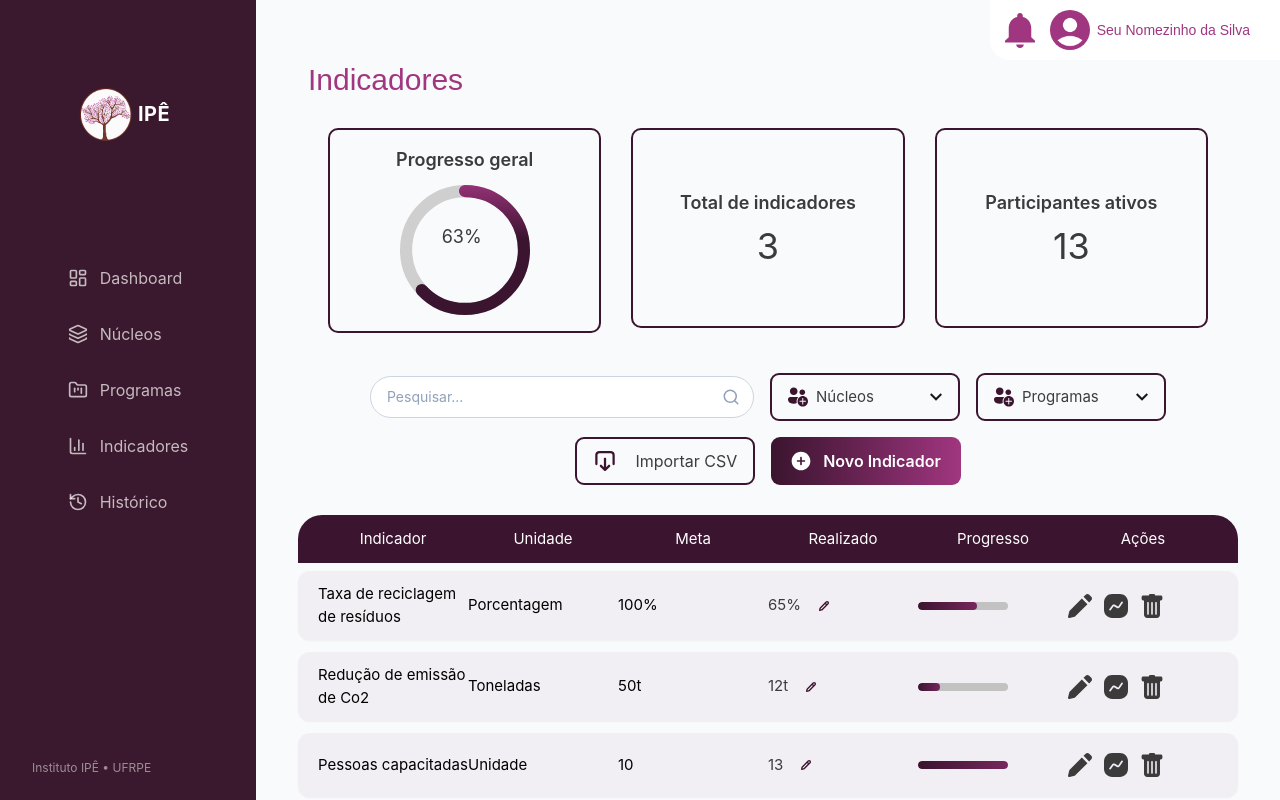
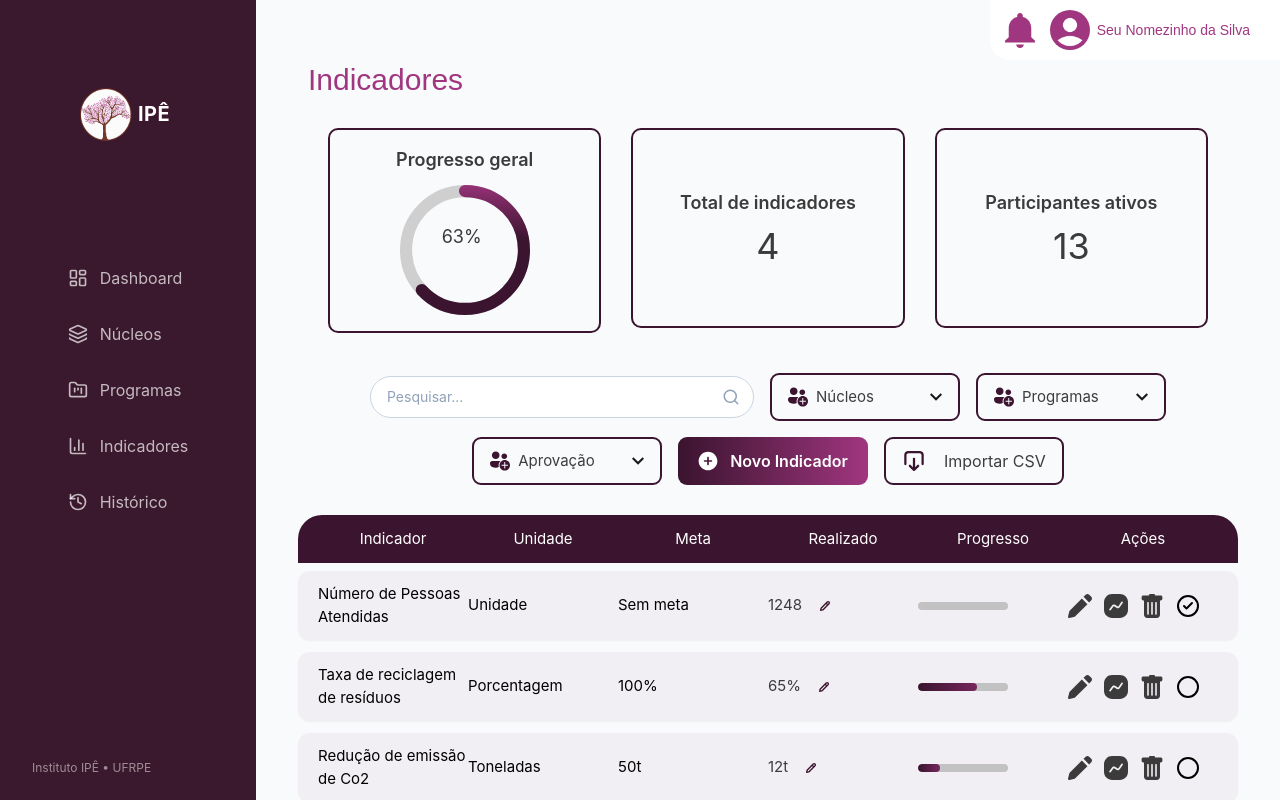
Before and after one commit to lauralxra/Projeto_Ip-, a React (Vite) app in the folder frontend/ipe-frontend/: page /indicadores in a window 1280 px wide. Built offline with nearby package versions, Linux system fonts and the light colour scheme.

Commit message:
Refinamento nos Indicadores
Os indicadores agora possuem o boolean para ditar se estão aprovados para publicação.

```diff
--- a/frontend/ipe-frontend/src/App.tsx
+++ b/frontend/ipe-frontend/src/App.tsx
@@ -8,6 +8,7 @@ import TelaIndicadores from './TelaIndicadores';
 import TelaUsuarios from './TelaUsuarios';
 import TelaProgramas from './TelaProgramas';
 import TelaHistorico from './TelaHistorico';
+import { UsuarioAtual } from './dados/usuarios';
 
 export default function App() {
   return (
@@ -18,6 +19,8 @@ export default function App() {
 
         <Route path="/login" element={<TelaLogin />} />
         {/*<Route path="/cadastro" element={<TelaCadastro />} />*/}
+
+        {UsuarioAtual ? "" : <Navigate to="/login" replace/>}
 
         <Route path="/dashboard" element={<TelaDashboard />} />
         <Route path="/nucleos" element={<TelaNucleos />} />
--- a/frontend/ipe-frontend/src/TelaIndicadores.tsx
+++ b/frontend/ipe-frontend/src/TelaIndicadores.tsx
@@ -4,51 +4,12 @@ import { NavBar } from './NavBar';
 import { User } from './UserBar';
 import { BtnCriar } from './BtnCriar';
 import { CustomDropdown } from './CustomDropdown';
+import { CheckCircle2, Circle } from 'lucide-react';
 
-import type { Nucleo } from './dados/nucleos';
+import { type Indicador, IndicadoresCadastrados } from './dados/indicadores';
 import { NucleosCadastrados } from './dados/nucleos';
+import { programasCadastrados } from './dados/programas';
 import { Search } from 'lucide-react';
-import { programasCadastrados, type Programa } from './dados/programas';
-
-interface Indicador {
-  id: string;
-  nome: string;
-  unidade: string;
-  simbolUni?: string;
-  meta?: string;
-  valAtual: string;
-  nucleo?: Nucleo;
-  programa?: Programa;
-}
-
-const dadosIniciais: Indicador[] = [
-  {
-    id: '1',
-    nome: 'Taxa de reciclagem de resíduos',
-    unidade: 'Porcentagem',
-    simbolUni: '%',
-    meta: '100',
-    valAtual: '65',
-    nucleo: NucleosCadastrados[0],
-  },
-  {
-    id: '2',
-    nome: 'Redução de emissão de Co2',
-    unidade: 'Toneladas',
-    simbolUni: 't',
-    meta: '50',
-    valAtual: '12',
-    nucleo: NucleosCadastrados[2],
-  },
-  {
-    id: '3',
-    nome: 'Pessoas capacitadas',
-    unidade: 'Unidade',
-    meta: '10',
-    valAtual: '13',
-    nucleo: NucleosCadastrados[2],
-  },
-];
 
 function TotalProgresso({ progresso }: { progresso: number }) {
     // Cálculo matemático para preencher o círculo SVG proporcionalmente
@@ -172,10 +133,11 @@ function Top() {
   );
 }
 
-function Lista( { leList, editIndic, setIndicVal, delIndic }: { leList:Indicador[],
+function Lista( { leList, editIndic, setIndicVal, delIndic, aprovIndic }: { leList:Indicador[],
                                                         editIndic:(arg0: Indicador) => void,
-                                                        setIndicVal:(indic: Indicador) => void
-                                                        delIndic:(indic: Indicador) => void }) {
+                                                        setIndicVal:(indic: Indicador) => void,
+                                                        delIndic:(indic: Indicador) => void,
+                                                        aprovIndic:(indic: Indicador) => void }) {
     return (
         <div className="flex flex-col items-center justify-start gap-[12px] w-full">
             {leList.map((indicador) => {
@@ -205,7 +167,7 @@ function Lista( { leList, editIndic, setIndicVal, delIndic }: { leList:Indicador
                         </div>
 
                         {/* Realizado */}
-                        <button onClick={() => setIndicVal(indicador)} className="flex flex-1 gap-[16px] items-center cursor-pointer">
+                        <button title="Definir Valor Atual" onClick={() => setIndicVal(indicador)} className="flex flex-1 gap-[16px] items-center cursor-pointer">
                             <p className="font-normal text-[#3c3b3b] whitespace-nowrap">
                                 {indicador.valAtual + (indicador.simbolUni ? indicador.simbolUni : '')}
                             </p>
@@ -228,13 +190,13 @@ function Lista( { leList, editIndic, setIndicVal, delIndic }: { leList:Indicador
 
                         {/* Ações */}
                         <div className="flex flex-1 gap-[12px] items-center">
-                            <button onClick={() => editIndic(indicador)} className="size-[24px] cursor-pointer">
+                            <button title="Editar Indicador" onClick={() => editIndic(indicador)} className="size-[24px] cursor-pointer">
                                 <svg className="block size-full" fill="none" viewBox="0 0 39 39">
                                   <path d={Svg.p36224900} fill="#3C3B3B" />
                                 </svg>
                             </button>
 
-                            <a className="size-[24px]" href='/dashboard'>
+                            <a title="Ver nos Dashboards" className="size-[24px]" href='/dashboard'>
                               <div className="size-full">
                                 <svg className="block size-full" fill="none" viewBox="0 0 32.5 32.5001">
                                   <path d={Svg.p19cd0a80} fill="#3C3B3B" />
@@ -242,10 +204,14 @@ function Lista( { leList, editIndic, setIndicVal, delIndic }: { leList:Indicador
                               </div>
                             </a>
 
-                            <button onClick={() => delIndic(indicador)} className="size-[24px] cursor-pointer">
+                            <button title="Excluir Indicador" onClick={() => delIndic(indicador)} className="size-[24px] cursor-pointer">
                                 <svg className="block size-full" fill="none" viewBox="0 0 31.6875 36.5625">
                                   <path d={Svg.p38953980} fill="#3C3B3B" />
                                 </svg>
+                            </button>
+
+                            <button title="Definir Aprovação" onClick={() => aprovIndic(indicador)} className="size-[24px] cursor-pointer">
+                                {indicador.aprovado ? <CheckCircle2 /> : <Circle />}
                             </button>
                         </div>
                     </div>
@@ -256,14 +222,28 @@ function Lista( { leList, editIndic, setIndicVal, delIndic }: { leList:Indicador
 }
 
 export default function TelaIndicadores() {
-    const [indicadores, setIndicadores] = useState<Indicador[]>(dadosIniciais);
+    const [indicadores, setIndicadores] = useState<Indicador[]>(IndicadoresCadastrados);
     const [indicSelecionado, setIndicSelecionado] = useState<Indicador | null>(null);
 
     const [filtroNucleo, setFiltroNucleo] = useState('');
     const [filtroPrograma, setFiltroPrograma] = useState('');
+    const [filtroAprovacao, setFiltroAprovacao] = useState('');
 
     const listaNucleosNome = Array.from(new Set(NucleosCadastrados.map(i => i.sigla)));
-    const listaProgramas = Array.from(new Set(programasCadastrados.map(i => i.nome)));
+
+    const programasDoNucleo = programasCadastrados.filter(n => {
+        const matchNucleo = filtroNucleo === ''
+            ? true
+            : filtroNucleo === 'Nenhum'
+                ? !n.nucleo
+                : n.nucleo?.sigla === filtroNucleo;
+
+        return matchNucleo;
+    })
+
+    const listaProgramas = Array.from(new Set(programasDoNucleo.map(i => i.nome)));
+
+    const listagemAprovacao = ['Aprovado', 'Desaprovado']
 
     // Filtragem
     const [termoPesquisa, setTermoPesquisa] = useState('');
@@ -286,16 +266,14 @@ export default function TelaIndicadores() {
             : filtroPrograma === 'Nenhum'
                 ? !n.programa
                 : n.programa?.nome === filtroPrograma;
+
+        const matchAprov = filtroAprovacao === ''
+            ? true
+            : filtroAprovacao === 'Aprovado'
+                ? n.aprovado : !n.aprovado
         //const matchPrograma = filtroPrograma ? n.programa === filtroPrograma : true;
-        return matchNucleo && matchPrograma;
+        return matchNucleo && matchPrograma && matchAprov;
     });
-
-
-    // Janelas popup
-    const [modalNovoAberto, setModalNovoAberto] = useState(false);
-    const [modalInserindoValor, inserindoValor] = useState(false);
-    const [modalEditAberto, setEditAberto] = useState(false);
-    const [modalDeletando, setDeletando] = useState(false);
 
     const [formNome, setNomeForm] = useState('');
     const [formUnidade, setUnidadeForm] = useState('');
@@ -303,6 +281,9 @@ export default function TelaIndicadores() {
     const [formProgramId, setProgramId] = useState<string>('');
     const [formMeta, setMetaForm] = useState('');
     const [formValor, setValorForm] = useState('');
+    const [formStatus, setStatusForm] = useState('');
+    const [formAprovacao, setAprovacaoForm] = useState(false);
+    const [formDesaprovMotivo, setMotivo] = useState('');
 
     function getUnitSimb()
     {
@@ -321,11 +302,15 @@ export default function TelaIndicadores() {
         }
     }
 
+    // Janelas popup
+
+    const [modalNovoAberto, setModalNovoAberto] = useState(false);
     const abrirCriarModal = () => {
         setNomeForm('');
         setUnidadeForm('');
         setFormNucleoId('');
         setProgramId('');
+        setStatusForm('ativo');
         setModalNovoAberto(true);
     };
 
@@ -343,12 +328,15 @@ export default function TelaIndicadores() {
             simbolUni: unitSimbol,
             nucleo: nucleoSelecionado,
             programa: programSelecionado,
-            valAtual: '0'
+            valAtual: '0',
+            status: formStatus,
+            aprovado: false
         };
         setIndicadores([...indicadores, novo]);
         setModalNovoAberto(false);
     };
 
+    const [modalInserindoValor, inserindoValor] = useState(false);
     const abrirValModal = (indicador: Indicador) => {
         setIndicSelecionado(indicador);
         setValorForm(indicador.valAtual);
@@ -366,6 +354,7 @@ export default function TelaIndicadores() {
         inserindoValor(false);
     };
 
+    const [modalEditAberto, setEditAberto] = useState(false);
     const abrirEditarModal = (indicador: Indicador) => {
         setIndicSelecionado(indicador);
         setNomeForm(indicador.nome);
@@ -373,6 +362,7 @@ export default function TelaIndicadores() {
         setFormNucleoId(indicador.nucleo ? indicador.nucleo.id : '');
         setProgramId(indicador.programa ? indicador.programa.id : "");
         setMetaForm(indicador.meta != null ? indicador.meta : "");
+        setStatusForm(indicador.status);
         setEditAberto(true);
     };
 
@@ -392,10 +382,12 @@ export default function TelaIndicadores() {
         nucleo: nucleoSelecionado,
         programa: programSelecionado,
         meta: formMeta,
+        status: formStatus
         } : n));
         setEditAberto(false);
     };
 
+    const [modalDeletando, setDeletando] = useState(false);
     const abrirDeletarModal = (indicador: Indicador) => {
         setIndicSelecionado(indicador);
         setDeletando(true);
@@ -405,6 +397,28 @@ export default function TelaIndicadores() {
         if (!indicSelecionado) return;
         setIndicadores(indicadores.filter(n => n.id !== indicSelecionado.id));
         setDeletando(false);
+    };
+
+    const [modalAprovacao, setModelAprov] = useState(false);
+    const abrirAprovacaoModal = (indicador: Indicador) => {
+        setIndicSelecionado(indicador);
+        setAprovacaoForm(indicador.aprovado);
+        setMotivo('');
+        setModelAprov(true);
+    }
+
+    const handleAprovacao = (e: React.FormEvent) => {
+        e.preventDefault();
+        if (!indicSelecionado) return;
+
+        setIndicadores(indicadores.map(n => n.id === indicSelecionado.id ? {
+        ...n,
+        aprovado: formAprovacao,
+        } : n));
+
+        formAprovacao ? "" : alert("Voce desaprovou por motivo: "+formDesaprovMotivo)
+
+        setModelAprov(false);
     };
 
     const totalIndicadores = indicadoresFiltrados.length;
@@ -497,6 +511,16 @@ export default function TelaIndicadores() {
                             opcoes={listaProgramas}
                         />
 
+                        <CustomDropdown
+                            icon={Svg.UsersMais}
+                            label="Aprovação"
+                            valor={filtroAprovacao}
+                            onChange={setFiltroAprovacao}
+                            opcoes={listagemAprovacao}
+                        />
+
+                        <BtnCriar txt="Novo Indicador" acao={abrirCriarModal} />
+
                         {/* Botão importar */}
                         <div className="bg-transparent border-2 border-[#3b142f] flex h-[48px] items-center justify-between relative bg-slate-200 cursor-pointer px-[16px] py-[4px] rounded-[9px] shrink-0 w-[180px]">
                             <BtnImportIco ico="block size-full" id="btnImportar"/>
@@ -523,7 +547,6 @@ export default function TelaIndicadores() {
                         </div>
                         */}
 
-                        <BtnCriar txt="Novo Indicador" acao={abrirCriarModal} />
                     </div>
 
                     {/*ListaIndicadores*/}
@@ -532,7 +555,8 @@ export default function TelaIndicadores() {
                         <Lista leList={indicadoresFiltrados}
                                 editIndic={abrirEditarModal}
                                 setIndicVal={abrirValModal}
-                                delIndic={abrirDeletarModal} />
+                                delIndic={abrirDeletarModal}
+                                aprovIndic={abrirAprovacaoModal} />
                     </div>
                 </div>
             </div>
@@ -639,7 +663,9 @@ export default function TelaIndicadores() {
                     <form onSubmit={InserirValor} className="space-y-4">
                     <div className="flex flex-col gap-4">
                         <div>
-                            <label className="block text-xs font-bold text-slate-700 mb-1">Alterando valor</label>
+                            <label className="block text-xs font-bold text-slate-700 mb-1">
+                                Alterando valor {indicSelecionado?.simbolUni?"("+indicSelecionado.simbolUni+")":""}
+                            </label>
                             <input
                             type="number"
                             min="0"
@@ -794,6 +820,64 @@ export default function TelaIndicadores() {
             </div>
             )}
 
+            {/* aprovacao */}
+            {modalAprovacao && (
+                <div className="fixed inset-0 bg-black/40 backdrop-blur-xs flex items-center justify-center p-4 z-50">
+                <div className="bg-white rounded-3xl p-8 max-w-md w-full shadow-2xl animate-in fade-in zoom-in duration-200">
+                    <h2 className="text-2xl font-bold text-slate-900 mb-6">Definir aprovação</h2>
+
+                    <form onSubmit={handleAprovacao} className="space-y-4">
+                    <div className="flex flex-col gap-9">
+                        <div>
+                            <label className="flex gap-5 block text-lg-20 font-bold">
+                                Definir como aprovado para publicação
+                                <input
+                                type="checkbox"
+                                checked={formAprovacao}
+                                onChange={(e) => setAprovacaoForm(e.target.checked)}
+                                className="w-auto border-0 rounded-xl px-3 py-3 text-xs text-slate-800 focus:ring-0 focus:outline-none"
+                                />
+                            </label>
+                        </div>
+
+                        {
+                            !formAprovacao ?
+                            <div>
+                                <label className="block text-xs font-bold text-slate-700 mb-1">Motivo de disaprovação</label>
+                                <input
+                                type="text"
+                                placeholder="Insira um valor..."
+                                required
+                                value={formDesaprovMotivo}
+                                onChange={(e) => setMotivo(e.target.value)}
+                                className="w-full bg-slate-200/70 border-0 rounded-xl px-3 py-3 text-xs text-slate-800 focus:ring-2 focus:ring-[#832b62] focus:outline-none"
+                                />
+                            </div>
+                            : ""
+                        }
+                    </div>
+
+
+                    <div className="flex items-center gap-3 pt-4">
+                        <button
+                        type="button"
+                        onClick={() => setModelAprov(false)}
+                        className="flex-1 py-2.5 rounded-full border border-slate-800 text-slate-800 font-medium text-xs hover:bg-slate-50 transition-colors cursor-pointer"
+                        >
+                        Cancelar
+                        </button>
+                        <button
+                        type="submit"
+                        className="flex-1 py-2.5 rounded-full bg-[#3a182d] text-white font-medium text-xs hover:bg-[#2a1120] transition-colors cursor-pointer flex items-center justify-center gap-1"
+                        >
+                        <span>Confirmar</span>
+                        </button>
+                    </div>
+                    </form>
+                </div>
+                </div>
+            )}
+
         </div>
     );
 }
--- /dev/null
+++ b/frontend/ipe-frontend/src/dados/indicadores.tsx
@@ -0,0 +1,59 @@
+import { NucleosCadastrados, type Nucleo } from "./nucleos";
+import type { Programa } from "./programas";
+
+export interface Indicador {
+  id: string;
+  nome: string;
+  unidade: string;
+  simbolUni?: string;
+  meta?: string;
+  valAtual: string;
+  nucleo?: Nucleo;
+  programa?: Programa;
+  status: string;
+  aprovado: boolean;
+}
+
+export const IndicadoresCadastrados: Indicador[] = [
+  {
+    id: '0',
+    nome: 'Número de Pessoas Atendidas',
+    unidade: 'Unidade',
+    valAtual: '1248',
+    nucleo: NucleosCadastrados[1],
+    status: 'ativo',
+    aprovado: true
+  },
+  {
+    id: '1',
+    nome: 'Taxa de reciclagem de resíduos',
+    unidade: 'Porcentagem',
+    simbolUni: '%',
+    meta: '100',
+    valAtual: '65',
+    nucleo: NucleosCadastrados[0],
+    status: 'ativo',
+    aprovado: false
+  },
+  {
+    id: '2',
+    nome: 'Redução de emissão de Co2',
+    unidade: 'Toneladas',
+    simbolUni: 't',
+    meta: '50',
+    valAtual: '12',
+    nucleo: NucleosCadastrados[2],
+    status: 'ativo',
+    aprovado: false
+  },
+  {
+    id: '3',
+    nome: 'Pessoas capacitadas',
+    unidade: 'Unidade',
+    meta: '10',
+    valAtual: '13',
+    nucleo: NucleosCadastrados[2],
+    status: 'ativo',
+    aprovado: true
+  }
+];
```
Also changed, not shown: frontend/ipe-frontend/src/TelaDashboard.tsx (+22 -15 lines).
